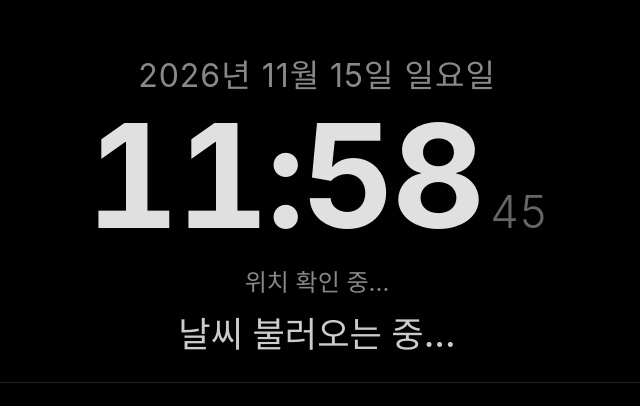
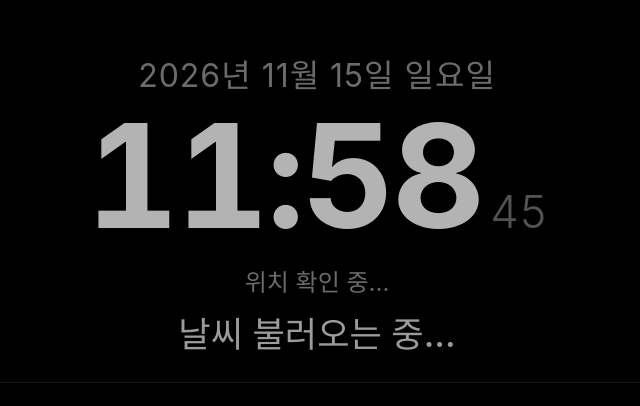
Before and after one commit to p0TAT0q-129/pH0TAT0Hq, a plain HTML site: page index.html in a window 1280 px wide. Shown: the part 189-595 px from the top of the page, without its empty margins (321-961 px from the left). Drawn offline with Linux system fonts and the light colour scheme.

Commit message:
Update index.html

```diff
--- a/index.html
+++ b/index.html
@@ -3,16 +3,16 @@
 <head>
   <meta charset="UTF-8">
   <meta name="viewport" content="width=device-width, initial-scale=1.0, maximum-scale=1.0, user-scalable=no">
-  <!-- 아이패드 홈 화면 추가 시 주소창 제거 (전체 화면 앱 모드) -->
   <meta name="apple-mobile-web-app-capable" content="yes">
   <meta name="apple-mobile-web-app-status-bar-style" content="black">
-  <title>iPad AOD Clock & GPS Weather</title>
+  <title>iPad Interactive AOD Clock</title>
   <style>
     * {
       box-sizing: border-box;
       margin: 0;
       padding: 0;
       user-select: none;
+      -webkit-tap-highlight-color: transparent;
     }
 
     body {
@@ -25,20 +25,27 @@
       display: flex;
       justify-content: center;
       align-items: center;
+      cursor: pointer;
     }
 
-    /* 번인 방지를 위해 위치가 미세하게 움직일 메인 컨테이너 */
+    /* 번인 방지용 미세 이동 컨테이너 */
     #aod-container {
       text-align: center;
       transition: transform 2s ease-in-out, opacity 1.5s ease-in-out;
       width: 90%;
       max-width: 800px;
+      opacity: 0.75; /* 기본 활성 상태 밝기 느낌 (아이패드 밝기 100% 기준 약 70~75% 수준) */
+    }
+
+    /* 3분 경과 후 화면 암전(0%) 상태 */
+    #aod-container.dimmed {
+      opacity: 0;
     }
 
     #date {
       font-size: 2rem;
       font-weight: 400;
-      color: #888888;
+      color: #999999;
       margin-bottom: 8px;
       letter-spacing: 1px;
     }
@@ -55,37 +62,35 @@
       letter-spacing: -3px;
       line-height: 1;
       font-variant-numeric: tabular-nums;
+      color: #ffffff;
     }
 
     #seconds {
       font-size: 2.8rem;
       font-weight: 300;
-      color: #666666;
+      color: #777777;
       margin-left: 8px;
       font-variant-numeric: tabular-nums;
     }
 
-    /* 위치 이름 표시 영역 */
     #location-name {
       margin-top: 15px;
       font-size: 1.5rem;
-      color: #888888;
+      color: #999999;
       font-weight: 400;
     }
 
-    /* 현재 날씨 영역 */
     #current-weather {
       margin-top: 8px;
       font-size: 2.2rem;
       font-weight: 500;
-      color: #cccccc;
+      color: #dddddd;
       display: flex;
       justify-content: center;
       align-items: center;
       gap: 12px;
     }
 
-    /* 시간별 예보 컨테이너 */
     #hourly-weather {
       margin-top: 25px;
       padding-top: 20px;
@@ -109,7 +114,7 @@
 
     .hour-time {
       font-size: 1.1rem;
-      color: #777777;
+      color: #888888;
       font-variant-numeric: tabular-nums;
     }
 
@@ -120,13 +125,8 @@
     .hour-temp {
       font-size: 1.4rem;
       font-weight: 600;
-      color: #bbbbbb;
+      color: #cccccc;
       font-variant-numeric: tabular-nums;
-    }
-
-    /* 지정된 야간 시간대 화면 숨김 처리 */
-    .sleep-mode {
-      opacity: 0 !important;
     }
   </style>
 </head>
@@ -144,13 +144,13 @@
 
   <script>
     // ==========================================
-    // [사용자 설정 영역] 야간 절전 시간 설정
+    // [사용자 설정 영역]
     // ==========================================
-    const SLEEP_START_HOUR = 1;  // 화면 꺼짐(암전) 시작 시간 (새벽 1시 = 1)
-    const SLEEP_END_HOUR = 7;    // 화면 켜짐 시간 (아침 7시 = 7)
-    const FORECAST_HOURS = 6;    // 표시할 시간별 예보 개수 (향후 6시간)
+    const ACTIVE_DURATION_SEC = 180; // 터치 후 화면 유지 시간 (3분 = 180초)
+    const ACTIVE_OPACITY = 0.7;      // 활성 시 텍스트/요소 밝기 비율 (0.7 = 70%)
+    const FORECAST_HOURS = 6;        // 시간별 예보 표시 개수
 
-    // GPS 위치를 가져오지 못할 때의 기본값 (기본: 부천시청 부근)
+    // GPS 실패 시 기본 좌표 (부천시 기준)
     const DEFAULT_LAT = 37.5034;
     const DEFAULT_LON = 126.7660;
     const DEFAULT_LOCATION_NAME = "부천시";
@@ -164,55 +164,65 @@
     const currentWeatherEl = document.getElementById('current-weather');
     const hourlyWeatherEl = document.getElementById('hourly-weather');
 
-    // 1. 시계 및 야간 슬립 모드 체크 (1초마다 실행)
+    let dimTimer = null;
+
+    // 1. 터치 반응형 3분 타이머 제어 함수
+    function wakeScreen() {
+      // 화면 밝기(불투명도)를 70%로 복구
+      container.classList.remove('dimmed');
+      container.style.opacity = ACTIVE_OPACITY;
+
+      // 기존 타이머가 있다면 초기화 (터치할 때마다 3분 연장)
+      if (dimTimer) {
+        clearTimeout(dimTimer);
+      }
+
+      // 3분(180,000ms) 후 밝기 0%로 서서히 암전
+      dimTimer = setTimeout(() => {
+        container.style.opacity = '0';
+        container.classList.add('dimmed');
+      }, ACTIVE_DURATION_SEC * 1000);
+
+      // 터치할 때마다 화면 꺼짐 방지(Wake Lock) 재확인
+      requestWakeLock();
+    }
+
+    // 화면 전체 어디든 터치하거나 클릭하면 3분 타이머 작동
+    document.body.addEventListener('touchstart', wakeScreen, { passive: true });
+    document.body.addEventListener('click', wakeScreen);
+
+    // 2. 시계 업데이트 (1초마다 실행)
     function updateClock() {
       const now = new Date();
-      const hours = now.getHours();
+      const hours = String(now.getHours()).padStart(2, '0');
       const minutes = String(now.getMinutes()).padStart(2, '0');
       const seconds = String(now.getSeconds()).padStart(2, '0');
 
-      let isSleepTime = false;
-      if (SLEEP_START_HOUR < SLEEP_END_HOUR) {
-        isSleepTime = hours >= SLEEP_START_HOUR && hours < SLEEP_END_HOUR;
-      } else {
-        isSleepTime = hours >= SLEEP_START_HOUR || hours < SLEEP_END_HOUR;
-      }
-
-      if (isSleepTime) {
-        container.classList.add('sleep-mode');
-      } else {
-        container.classList.remove('sleep-mode');
-      }
-
-      clockEl.textContent = `${String(hours).padStart(2, '0')}:${minutes}`;
+      clockEl.textContent = `${hours}:${minutes}`;
       secondsEl.textContent = seconds;
 
       const days = ['일요일', '월요일', '화요일', '수요일', '목요일', '금요일', '토요일'];
       dateEl.textContent = `${now.getFullYear()}년 ${now.getMonth() + 1}월 ${now.getDate()}일 ${days[now.getDay()]}`;
     }
 
-    // 2. 번인(잔상) 방지: 2분마다 화면 위치를 미세 이동
+    // 3. 번인 방지 미세 이동 (2분마다)
     function shiftPosition() {
       const offsetX = Math.floor(Math.random() * 31) - 15;
       const offsetY = Math.floor(Math.random() * 31) - 15;
       container.style.transform = `translate(${offsetX}px, ${offsetY}px)`;
     }
 
-    // 3. GPS 위치 정보 획득 및 날씨 데이터 연동
+    // 4. GPS 위치 및 날씨 정보 연동
     function initLocationAndWeather() {
       if ('geolocation' in navigator) {
         navigator.geolocation.getCurrentPosition(
           async (position) => {
             const lat = position.coords.latitude;
             const lon = position.coords.longitude;
-
-            // GPS 좌표를 기반으로 동네 이름 가져오기 (OpenStreetMap Nominatim API)
             fetchLocationName(lat, lon);
-            // 날씨 데이터 가져오기
             fetchWeather(lat, lon);
           },
-          (error) => {
-            console.log('GPS 권한 거부 또는 에러, 기본 위치로 대체합니다.', error);
+          () => {
             locationNameEl.textContent = DEFAULT_LOCATION_NAME;
             fetchWeather(DEFAULT_LAT, DEFAULT_LON);
           },
@@ -224,43 +234,32 @@
       }
     }
 
-    // 위·경도를 동네 이름으로 변환하는 함수
     async function fetchLocationName(lat, lon) {
       try {
         const response = await fetch(`https://nominatim.openstreetmap.org/reverse?format=json&lat=${lat}&lon=${lon}&accept-language=ko`);
         const data = await response.json();
         const address = data.address;
-
-        // 시, 군, 구, 동 단위 추출
         const city = address.city || address.county || address.municipality || "";
         const borough = address.borough || address.suburb || address.town || address.village || "";
-
         locationNameEl.textContent = `${city} ${borough}`.trim() || "현재 위치";
       } catch (e) {
         locationNameEl.textContent = "현재 위치";
       }
     }
 
-    // Open-Meteo 날씨 API 호출
     async function fetchWeather(lat, lon) {
       try {
         const url = `https://api.open-meteo.com/v1/forecast?latitude=${lat}&longitude=${lon}&current_weather=true&hourly=temperature_2m,weathercode&timezone=auto&forecast_days=2`;
         const response = await fetch(url);
         const data = await response.json();
 
-        // 현재 날씨 업데이트
         const currentTemp = Math.round(data.current_weather.temperature);
         const currentCode = data.current_weather.weathercode;
         const currentInfo = getWeatherDescription(currentCode);
-        currentWeatherEl.innerHTML = `<span>${currentInfo.icon}</span> <span>${currentTemp}°C</span> <span style="font-size: 1.5rem; color: #777;">${currentInfo.text}</span>`;
+        currentWeatherEl.innerHTML = `<span>${currentInfo.icon}</span> <span>${currentTemp}°C</span> <span style="font-size: 1.5rem; color: #888;">${currentInfo.text}</span>`;
 
-        // 시간별 예보 업데이트
         const now = new Date();
-        const currentYear = now.getFullYear();
-        const currentMonth = String(now.getMonth() + 1).padStart(2, '0');
-        const currentDay = String(now.getDate()).padStart(2, '0');
-        const currentHourStr = String(now.getHours()).padStart(2, '0');
-        const currentPrefix = `${currentYear}-${currentMonth}-${currentDay}T${currentHourStr}:00`;
+        const currentPrefix = `${now.getFullYear()}-${String(now.getMonth() + 1).padStart(2, '0')}-${String(now.getDate()).padStart(2, '0')}T${String(now.getHours()).padStart(2, '0')}:00`;
 
         const times = data.hourly.time;
         const temps = data.hourly.temperature_2m;
@@ -287,13 +286,11 @@
           }
         }
         hourlyWeatherEl.innerHTML = hourlyHTML;
-
       } catch (error) {
         currentWeatherEl.textContent = '날씨 정보 연결 대기중';
       }
     }
 
-    // WMO 날씨 코드 변환
     function getWeatherDescription(code) {
       if (code === 0) return { icon: '☀️', text: '맑음' };
       if (code >= 1 && code <= 3) return { icon: '⛅', text: '구름 조금' };
@@ -305,7 +302,6 @@
       return { icon: '☁️', text: '흐림' };
     }
 
-    // 4. 화면 꺼짐 방지 (Wake Lock API)
     async function requestWakeLock() {
       try {
         if ('wakeLock' in navigator) {
@@ -316,21 +312,22 @@
       }
     }
 
-    // 초기 실행 및 타이머
+    // 초기 실행
     updateClock();
     setInterval(updateClock, 1000);
 
     shiftPosition();
-    setInterval(shiftPosition, 120000); // 2분마다 미세 이동
+    setInterval(shiftPosition, 120000);
 
     initLocationAndWeather();
-    setInterval(initLocationAndWeather, 1800000); // 30분마다 위치 및 날씨 재확인
+    setInterval(initLocationAndWeather, 1800000);
 
-    document.addEventListener('click', requestWakeLock);
     document.addEventListener('visibilitychange', () => {
-      if (document.visibilityState === 'visible') requestWakeLock();
+      if (document.visibilityState === 'visible') wakeScreen();
     });
-    requestWakeLock();
+
+    // 페이지 최초 로드 시 3분 타이머 시작
+    wakeScreen();
   </script>
 </body>
 </html>
```
